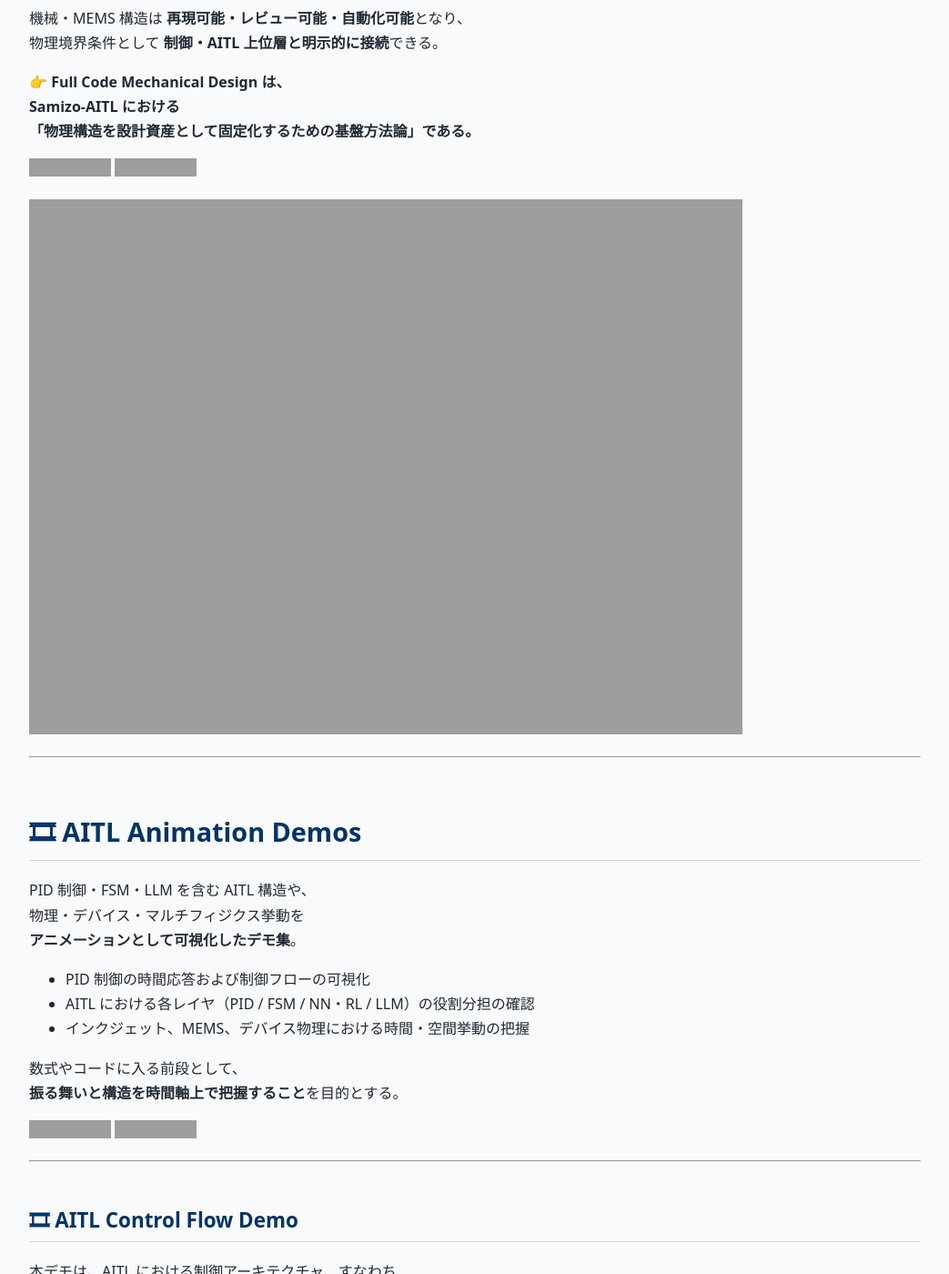
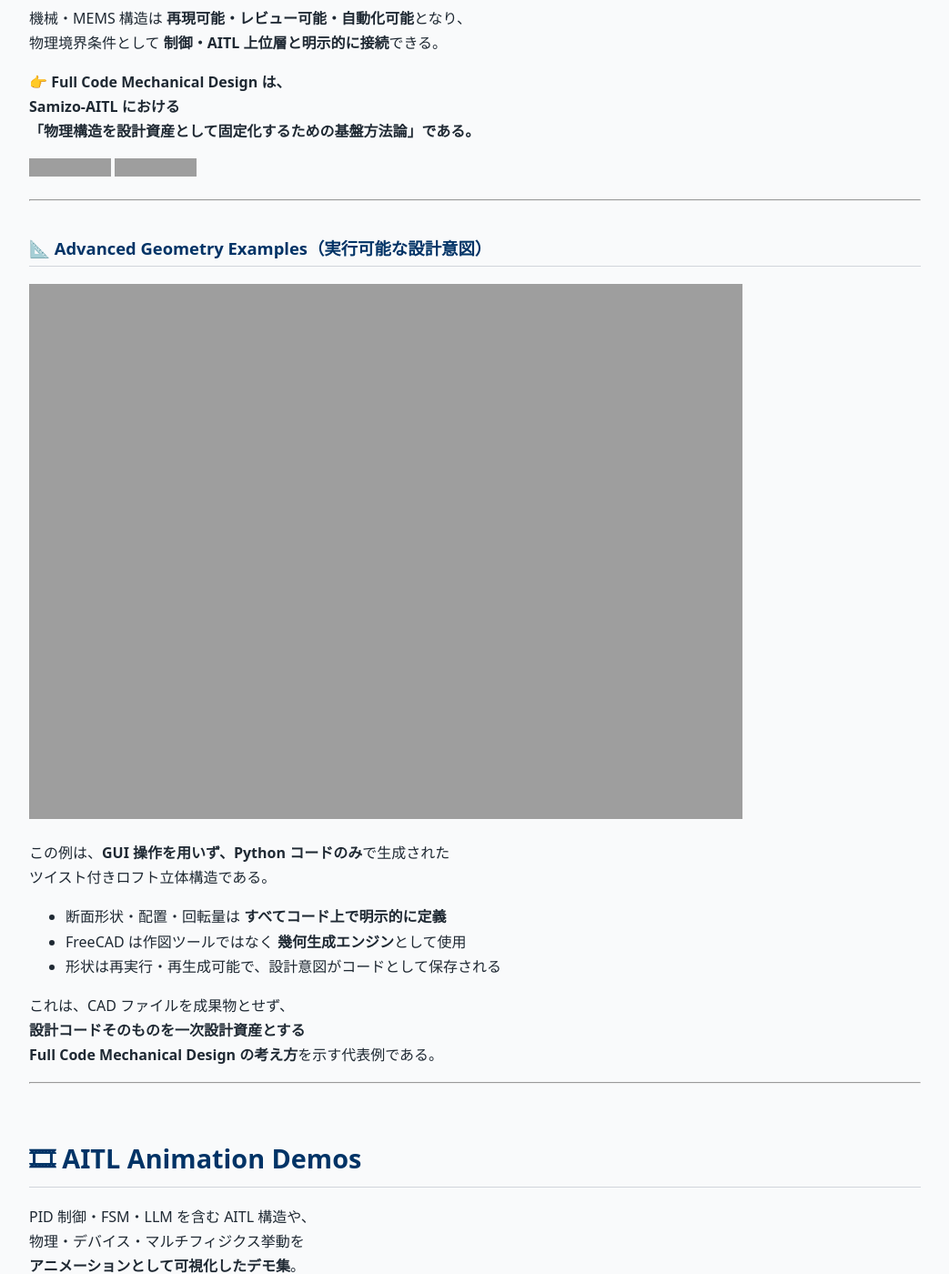
Before and after one commit to Samizo-AITL/Samizo-AITL.github.io, a Jekyll site: the page built from portal/index.md, in a window 1280 px wide and 1400 px high, scrolled down 19175 px. Shown: the whole window at 91% size, without its empty margins (118-1161 px from the left). Built offline with Jekyll 4.4.1, drawn with Linux system fonts in a browser that asks for light colours; our own code applies the rules of GitHub Pages for plain Markdown files; grey boxes are pictures that could not be loaded.

Commit message:
Update index.md

```diff
--- a/portal/index.md
+++ b/portal/index.md
@@ -616,11 +616,26 @@ Samizo-AITL における
 [![Site](https://img.shields.io/badge/View-Site-brightgreen?logo=github)](https://samizo-aitl.github.io/full-code-mechanical-design/)
 [![Repo](https://img.shields.io/badge/View-Repo-blue?logo=github)](https://github.com/Samizo-AITL/full-code-mechanical-design)
 
+---
+
+### 📐 Advanced Geometry Examples（実行可能な設計意図）
+
 <a href="http://samizo-aitl.github.io/full-code-mechanical-design/fig/03_loft_twist_solid.png" target="_blank">
   <img src="http://samizo-aitl.github.io/full-code-mechanical-design/fig/03_loft_twist_solid.png"
-       alt="Twisted loft solid generated purely by Python code (FreeCAD)"
+       alt="Pythonコードのみで生成されたツイスト・ロフト立体（FreeCAD）"
        style="width:80%;">
 </a>
+
+この例は、**GUI 操作を用いず、Python コードのみ**で生成された
+ツイスト付きロフト立体構造である。
+
+- 断面形状・配置・回転量は **すべてコード上で明示的に定義**
+- FreeCAD は作図ツールではなく **幾何生成エンジン**として使用
+- 形状は再実行・再生成可能で、設計意図がコードとして保存される
+
+これは、CAD ファイルを成果物とせず、
+**設計コードそのものを一次設計資産とする
+Full Code Mechanical Design の考え方**を示す代表例である。
 
 ---
 
```
